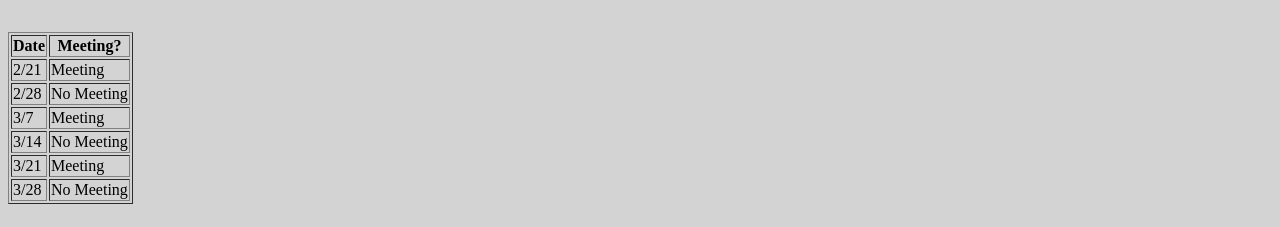
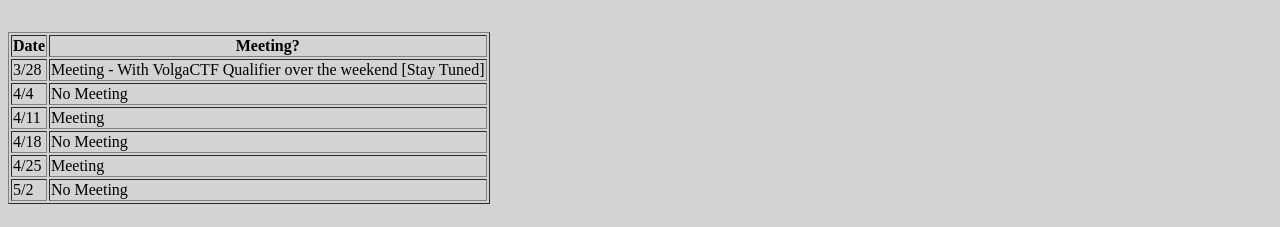
Before and after one commit to bingCTFteam/bingCTFteam.github.io, a plain HTML site: page index.html in a window 1280 px wide. Shown: the part 233-460 px from the top of the page. Drawn offline with Linux system fonts and the light colour scheme.

Commit message:
Update index.html

```diff
--- a/index.html
+++ b/index.html
@@ -36,27 +36,27 @@
 		    <th><span style="font-weight:bold">Meeting?</span></th>
 		  </tr>
 		  <tr>
-				<td>2/21</td>
+		    <td>3/28</td>
+		    <td>Meeting - With VolgaCTF Qualifier over the weekend [Stay Tuned]</td>
+		  </tr>
+		  <tr>
+		    <td>4/4</td>
+		    <td>No Meeting</td>
+		  </tr>
+		  <tr>
+		    <td>4/11</td>
 		    <td>Meeting</td>
 		  </tr>
 		  <tr>
-				<td>2/28</td>
+		    <td>4/18</td>
 		    <td>No Meeting</td>
 		  </tr>
 		  <tr>
-				<td>3/7</td>
+		    <td>4/25</td>
 		    <td>Meeting</td>
 		  </tr>
 		  <tr>
-				<td>3/14</td>
-				<td>No Meeting</td>
-			  </tr>
-			  <tr>
-				<td>3/21</td>
-				<td>Meeting</td>
-			  </tr>
-			  <tr>
-				<td>3/28</td>
+		    <td>5/2</td>
 		    <td>No Meeting</td>
 		  </tr>
 		</table>
```
Lines whose indentation alone changed are shown as unchanged.
